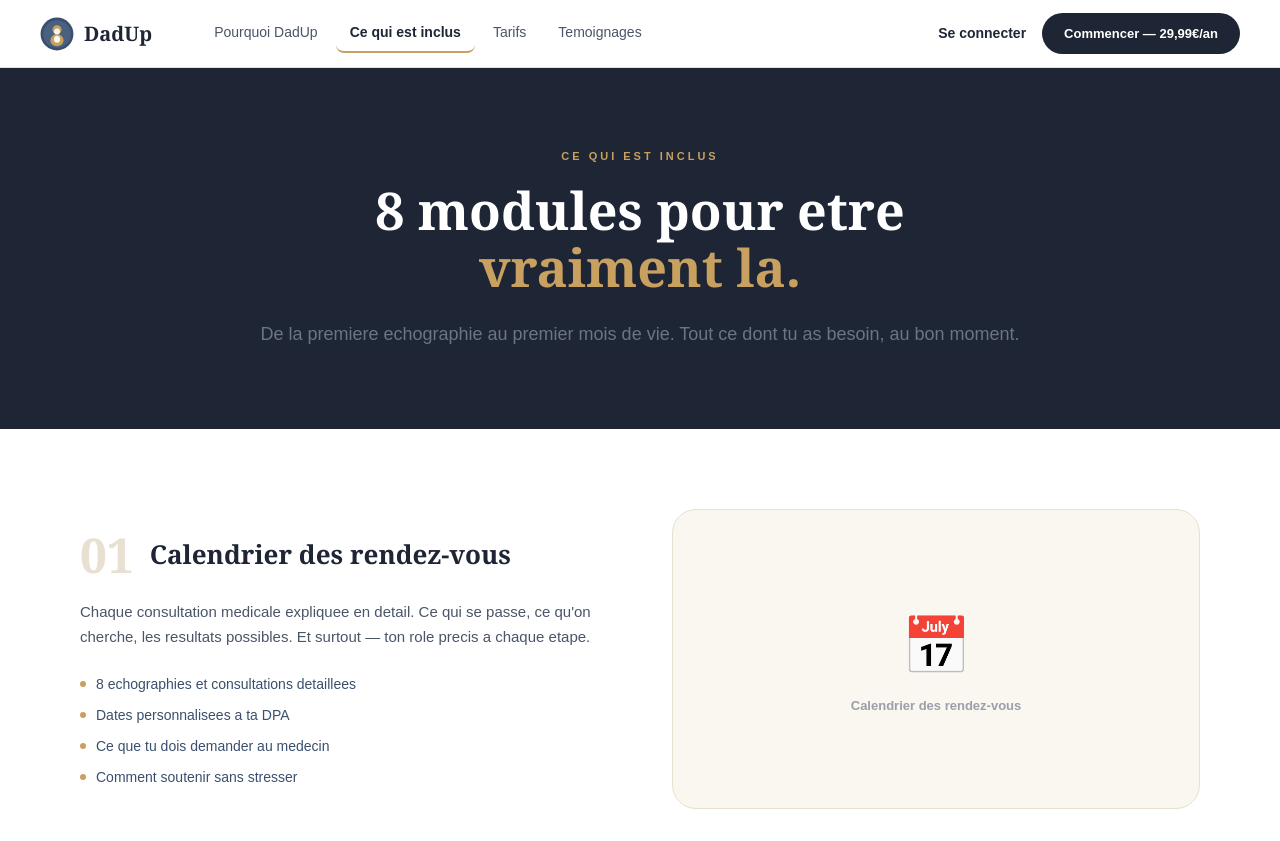
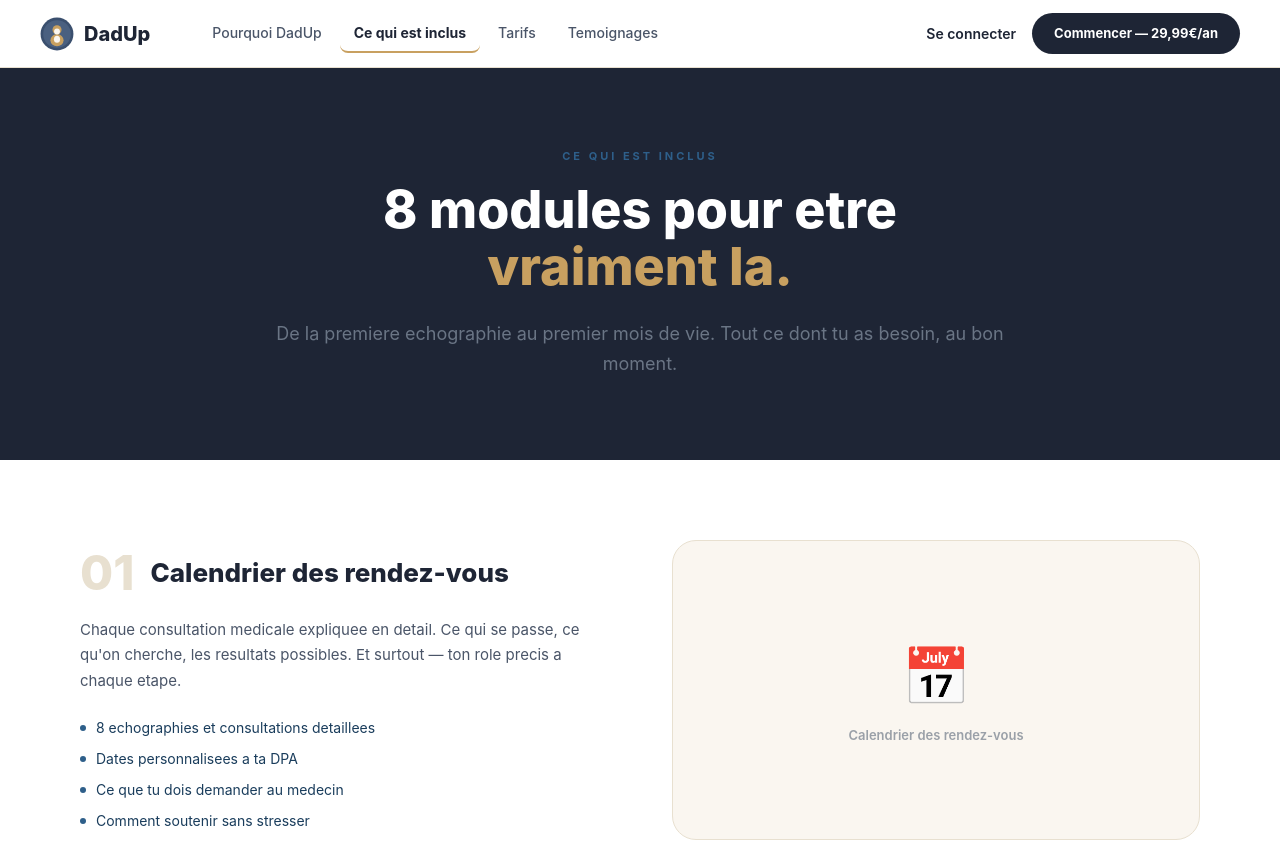
Before and after one commit to Julproject/dadup, a Next.js app: page /inclus in a window 1280 px wide. Shown: the top 841 px of the page. Built offline with nearby package versions, Linux system fonts and the light colour scheme.

Commit message:
Update page.tsx

```diff
--- a/app/inclus/page.tsx
+++ b/app/inclus/page.tsx
@@ -1,3 +1,5 @@
+'use client';
+
 const C = {
   dark: '#1e2535',
   gold: '#c8a060',
@@ -6,6 +8,9 @@ const C = {
   border: '#e8e0d0',
   text: '#4a5568',
   textLight: '#9aa0a8',
+  blue: '#2E5F8A',
+  bluePale: '#E6F0FA',
+  blueDark: '#1A3D5C',
 };
 
 function Nav() {
@@ -21,7 +26,7 @@ function Nav() {
             <ellipse cx="150" cy="196" rx="27" ry="31" fill="#faf6f0"/>
             <circle cx="150" cy="128" r="26" fill="#faf6f0"/>
           </svg>
-          <span style={{fontWeight:800, color:C.dark, fontSize:'20px', fontFamily:'Georgia,serif'}}>DadUp</span>
+          <span style={{fontWeight:800, color:C.dark, fontSize:'20px'}}>DadUp</span>
         </a>
         <div style={{display:'flex', gap:'4px'}}>
           <a href="/pourquoi" style={{color:C.text, fontSize:'14px', fontWeight:500, padding:'8px 14px', borderRadius:'8px', textDecoration:'none'}}>Pourquoi DadUp</a>
@@ -50,7 +55,7 @@ function Footer() {
           <ellipse cx="150" cy="196" rx="27" ry="31" fill="#faf6f0"/>
           <circle cx="150" cy="128" r="26" fill="#faf6f0"/>
         </svg>
-        <span style={{color:C.white, fontSize:'16px', fontWeight:700, fontFamily:'Georgia,serif'}}>DadUp</span>
+        <span style={{color:C.white, fontSize:'16px', fontWeight:700}}>DadUp</span>
       </div>
       <p style={{color:'#6a7585', fontSize:'12px', margin:0}}>DadUp est un outil d'information. Il ne remplace pas l'avis d'un medecin.</p>
     </footer>
@@ -59,13 +64,13 @@ function Footer() {
 
 export default function InclusPage() {
   return (
-    <main style={{minHeight:'100vh', background:C.white, fontFamily:'sans-serif'}}>
+    <main style={{minHeight:'100vh', background:C.white, fontFamily:"-apple-system,BlinkMacSystemFont,'Segoe UI',sans-serif"}}>
       <Nav/>
 
       <section style={{background:C.dark, padding:'80px 40px'}}>
         <div style={{maxWidth:'800px', margin:'0 auto', textAlign:'center'}}>
-          <p style={{color:C.gold, fontSize:'11px', fontWeight:700, letterSpacing:'3px', textTransform:'uppercase', margin:'0 0 16px'}}>Ce qui est inclus</p>
-          <h1 style={{color:C.white, fontSize:'52px', fontWeight:800, margin:'0 0 24px', lineHeight:1.1, fontFamily:'Georgia,serif'}}>
+          <p style={{color:C.blue, fontSize:'11px', fontWeight:700, letterSpacing:'3px', textTransform:'uppercase', margin:'0 0 16px'}}>Ce qui est inclus</p>
+          <h1 style={{color:C.white, fontSize:'52px', fontWeight:800, margin:'0 0 24px', lineHeight:1.1}}>
             8 modules pour etre<br/><span style={{color:C.gold}}>vraiment la.</span>
           </h1>
           <p style={{color:'#6a7585', fontSize:'18px', lineHeight:1.7, margin:0}}>De la premiere echographie au premier mois de vie. Tout ce dont tu as besoin, au bon moment.</p>
@@ -87,20 +92,20 @@ export default function InclusPage() {
             <div key={i} style={{display:'grid', gridTemplateColumns:'1fr 1fr', gap:'64px', alignItems:'center', direction: i % 2 === 1 ? 'rtl' : 'ltr'}}>
               <div style={{direction:'ltr'}}>
                 <div style={{display:'flex', alignItems:'center', gap:'16px', marginBottom:'20px'}}>
-                  <span style={{color:C.border, fontSize:'48px', fontWeight:800, fontFamily:'Georgia,serif', lineHeight:1}}>{m.num}</span>
-                  <h2 style={{color:C.dark, fontSize:'26px', fontWeight:800, margin:0, fontFamily:'Georgia,serif'}}>{m.titre}</h2>
+                  <span style={{color:C.border, fontSize:'48px', fontWeight:800, lineHeight:1}}>{m.num}</span>
+                  <h2 style={{color:C.dark, fontSize:'26px', fontWeight:800, margin:0}}>{m.titre}</h2>
                 </div>
                 <p style={{color:C.text, fontSize:'15px', lineHeight:1.7, margin:'0 0 24px'}}>{m.desc}</p>
                 <div style={{display:'flex', flexDirection:'column', gap:'10px'}}>
                   {m.details.map((d, j) => (
                     <div key={j} style={{display:'flex', gap:'10px', alignItems:'center'}}>
-                      <div style={{width:'6px', height:'6px', borderRadius:'50%', background:C.gold, flexShrink:0}}></div>
-                      <p style={{color:'#3a4f6e', fontSize:'14px', margin:0}}>{d}</p>
+                      <div style={{width:'6px', height:'6px', borderRadius:'50%', background:C.blue, flexShrink:0}}></div>
+                      <p style={{color:C.blueDark, fontSize:'14px', margin:0}}>{d}</p>
                     </div>
                   ))}
                 </div>
               </div>
-              <div style={{direction:'ltr', background: m.dark ? C.dark : C.cream, borderRadius:'24px', height:'300px', display:'flex', alignItems:'center', justifyContent:'center', border: m.dark ? 'none' : `1px solid ${C.border}`}}>
+              <div style={{direction:'ltr', background: m.dark ? C.blueDark : C.cream, borderRadius:'24px', height:'300px', display:'flex', alignItems:'center', justifyContent:'center', border: m.dark ? 'none' : `1px solid ${C.border}`}}>
                 <div style={{textAlign:'center'}}>
                   <p style={{fontSize:'56px', margin:'0 0 8px'}}>{m.emoji}</p>
                   <p style={{color: m.dark ? C.gold : C.textLight, fontSize:'13px', margin:0, fontWeight:600}}>{m.titre}</p>
@@ -111,8 +116,8 @@ export default function InclusPage() {
         </div>
       </section>
 
-      <section style={{background:C.dark, padding:'80px 40px', textAlign:'center'}}>
-        <h2 style={{color:C.white, fontSize:'38px', fontWeight:800, margin:'0 0 12px', fontFamily:'Georgia,serif'}}>Tout ca pour 29,99€/an.</h2>
+      <section style={{background:C.dark, padding:'80px 40px', textAlign:'center' as const}}>
+        <h2 style={{color:C.white, fontSize:'38px', fontWeight:800, margin:'0 0 12px'}}>Tout ca pour 29,99€/an.</h2>
         <p style={{color:'#6a7585', fontSize:'16px', margin:'0 0 32px'}}>Sans engagement. Resiliable a tout moment.</p>
         <a href="/tarifs" style={{background:C.gold, color:'#1c1510', padding:'16px 40px', borderRadius:'32px', fontSize:'15px', fontWeight:800, textDecoration:'none', display:'inline-block'}}>Commencer maintenant</a>
       </section>
```
